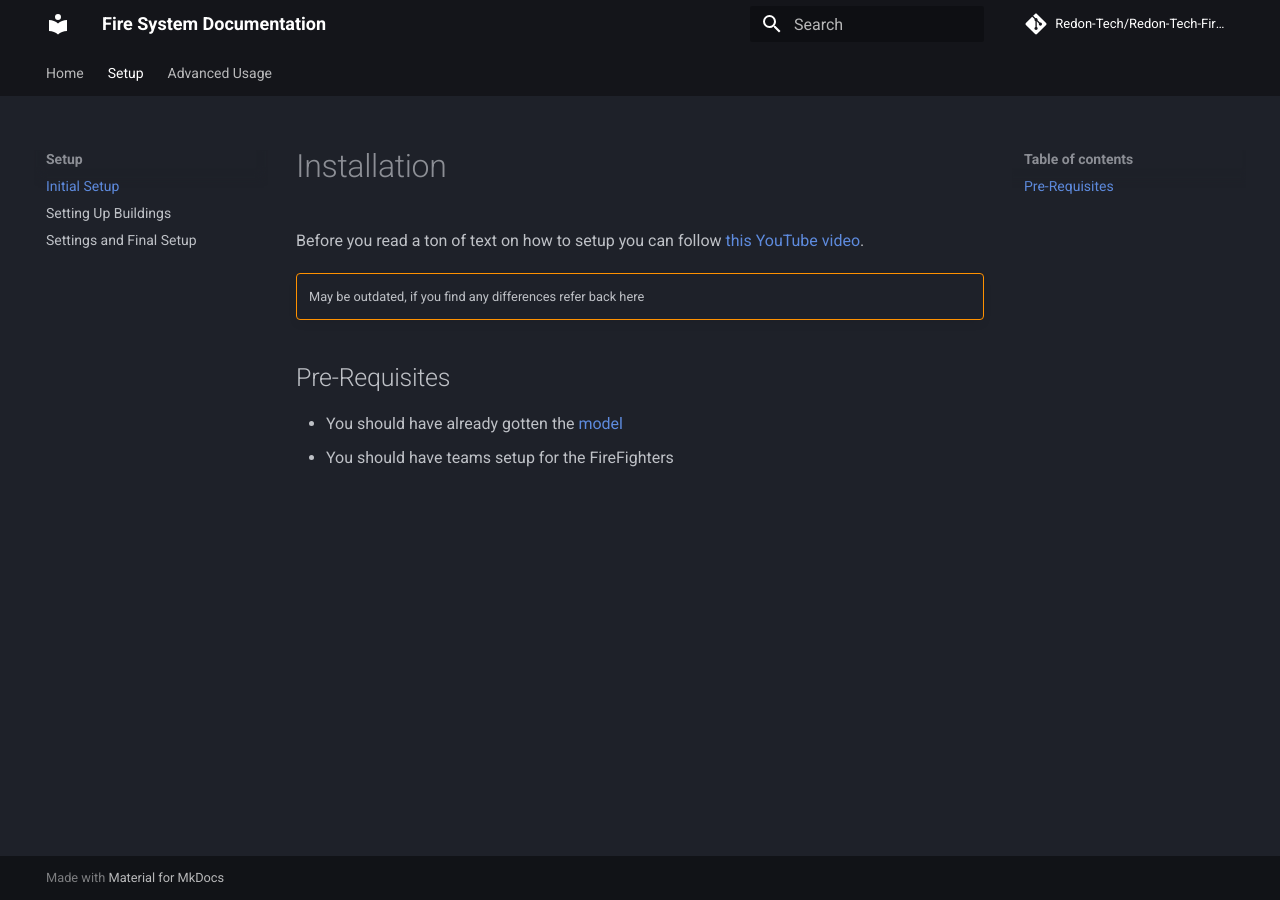
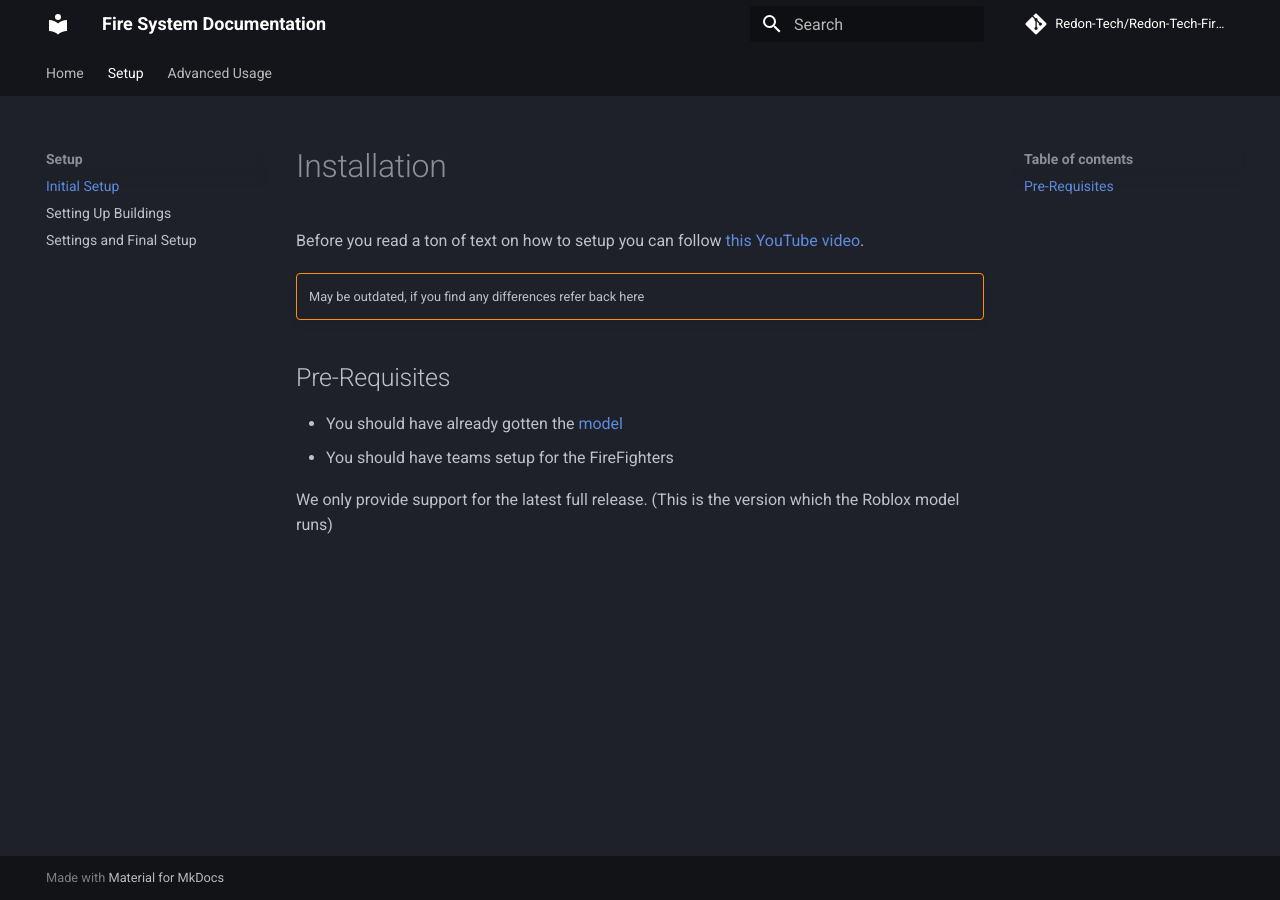
Before and after one commit to Redon-Tech/Fire-System, an MkDocs documentation site: the page built from docs/setup/index.md, in a window 1280 px wide. Built offline with MkDocs 1.6.1 and Material for MkDocs 9.7.7, drawn with Linux system fonts in a browser that asks for light colours; comment, search, counter and statistics services are not loaded.

```diff
--- a/docs/setup/index.md
+++ b/docs/setup/index.md
@@ -9,3 +9,5 @@ Before you read a ton of text on how to setup you can follow [this YouTube video
 
 - You should have already gotten the [model](https://www.roblox.com/library/8810547464/Redon-Tech-Fire-System)
 - You should have teams setup for the FireFighters
+
+We only provide support for the latest full release. (This is the version which the Roblox model runs)
```
Also changed, not shown: README.md (+2 -0 lines).
